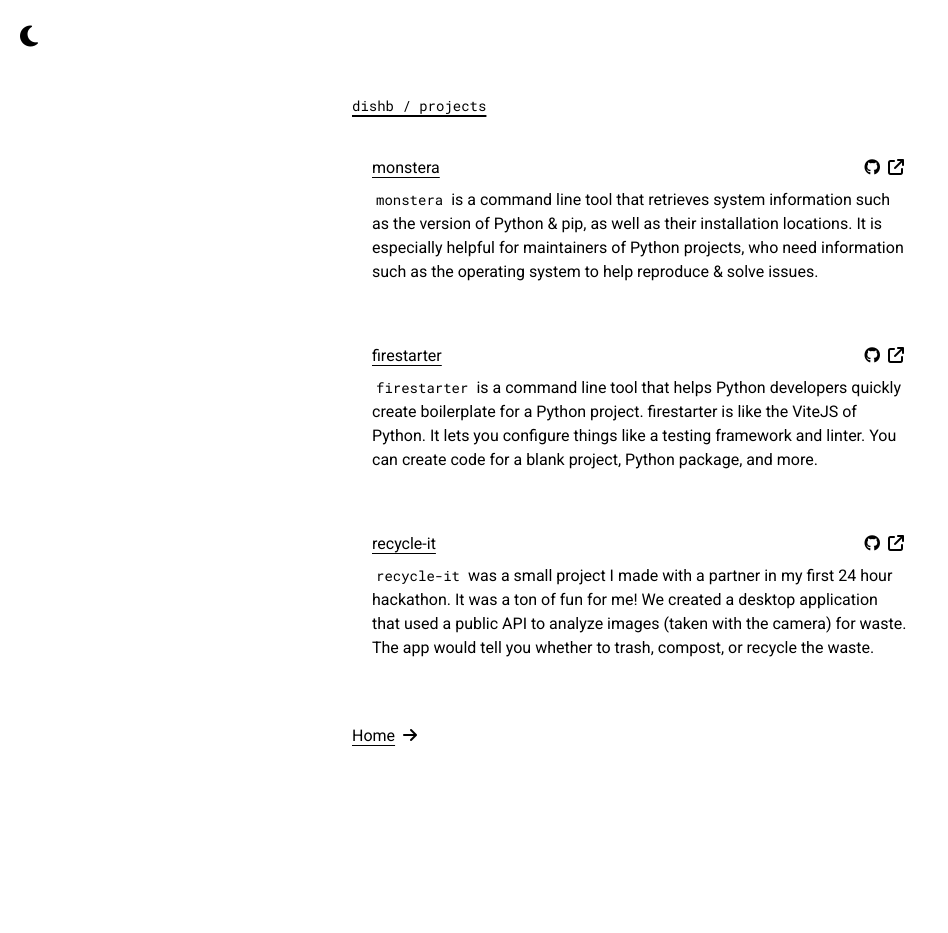
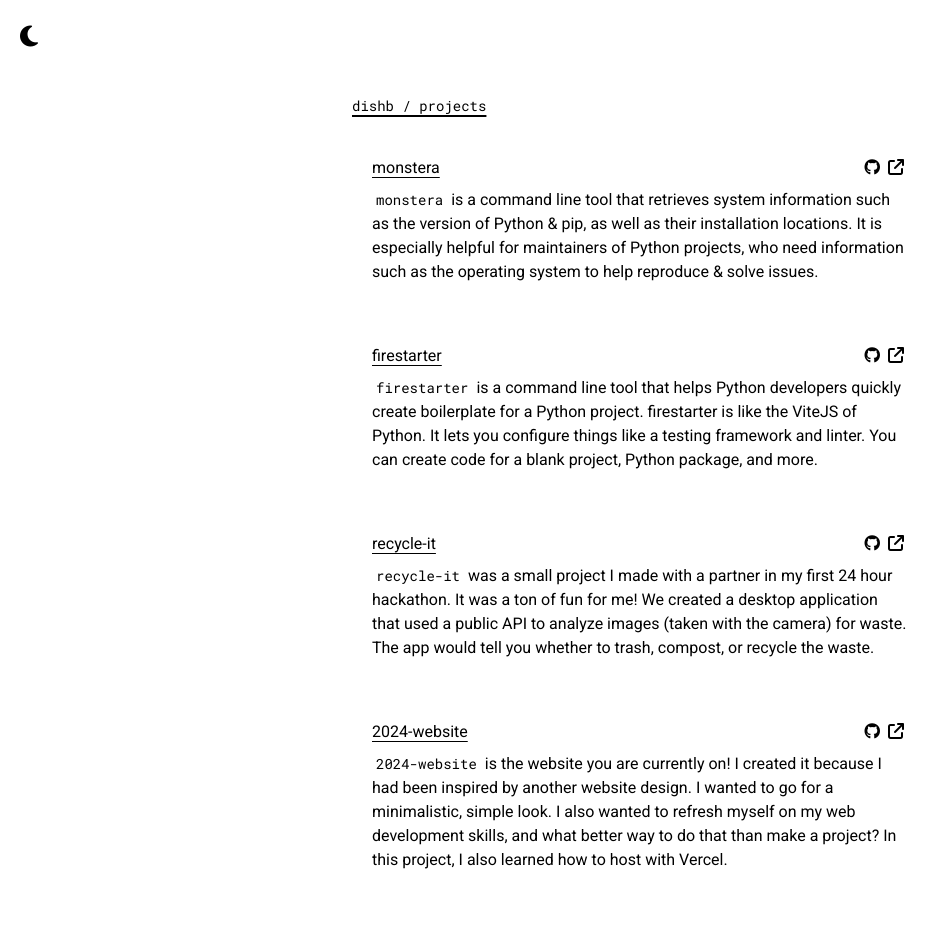
Before and after one commit to dishb/website-2, a React (Vite) app: page /projects in a window 1280 px wide. Shown: the top 933 px of the page, without its empty margins (0-948 px from the left). Before the commit the page ends 844 px from the top, so only its background shows below. Built offline with nearby package versions, Linux system fonts and the light colour scheme.

Commit message:
feat: add both websites to projects page

```diff
--- a/src/pages/Projects.jsx
+++ b/src/pages/Projects.jsx
@@ -29,6 +29,17 @@ function Projects () {
                     ton of fun for me! We created a desktop application that used a public API to analyze images (taken with
                     the camera) for waste. The app would tell you whether to trash, compost, or recycle the waste.
                 </Project>
+                <Project name = '2024-website' link = 'https://dishb.vercel.app'>
+                    <Code>2024-website</Code> is the website you are currently on! I created it because I had been inspired by
+                    another website design. I wanted to go for a minimalistic, simple look. I also wanted to refresh myself on my
+                    web development skills, and what better way to do that than make a project? In this project, I also learned how
+                    to host with Vercel.
+                </Project>
+                <Project name = '2023-website' link = 'https://dishb-2023.vercel.app'>
+                    <Code>2023-website</Code> was my second personal website I'd ever made. I made this website for myself to showcase my projects
+                    while learning web development with React. I originally used Create-React-App, but then learned about
+                    ViteJS and began to use that instead. This website is a simple, one-page, responsive, personal portfolio.
+                </Project>
 
                 <LinkContainer rows = '1'>
                     <Link link = '/'>Home</Link> <Link link = '/'><Arrow /></Link>
```
